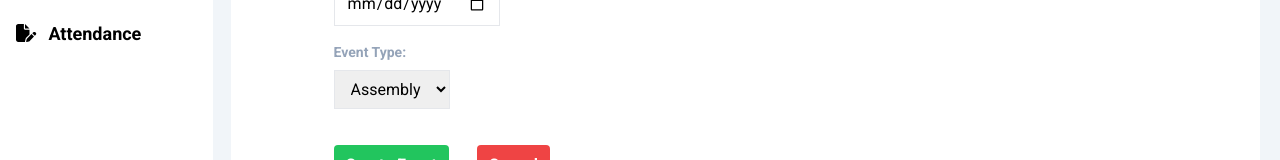
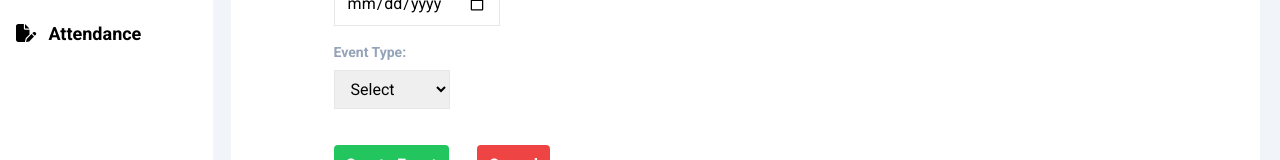
Before and after one commit to JigmeTenzinChogyel/AMS-Attendance-Management-System-, a React (Vite) app: page /admin/event/create in a window 1280 px wide. Shown: the part 430-590 px from the top of the page. Built offline with nearby package versions, Linux system fonts and the light colour scheme.

Commit message:
finished events

```diff
--- a/src/pages/events/components/CreateEvent.jsx
+++ b/src/pages/events/components/CreateEvent.jsx
@@ -119,6 +119,7 @@ function CreateEvent() {
             className="py-2 px-3 border w-fit"
             required
           >
+            <option value="">Select</option>
             <option value="assembly">Assembly</option>
             <option value="supw">SUPW</option>
             <option value="others">Others</option>
```
